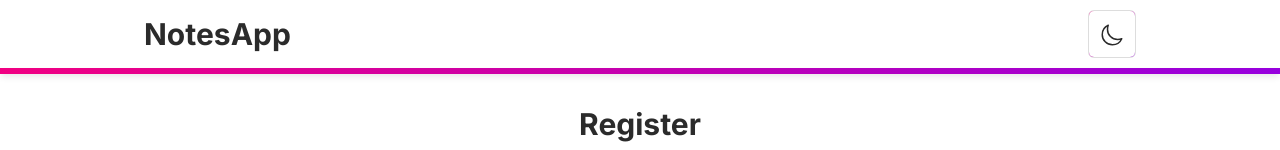
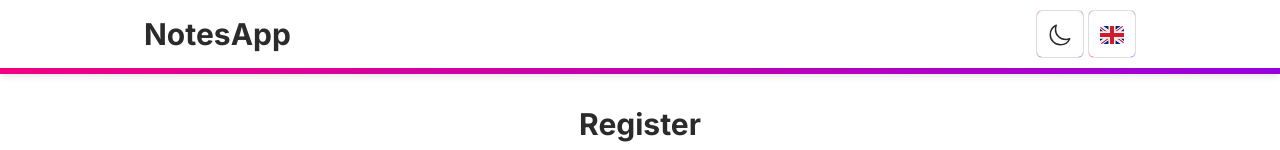
Before and after one commit to mirzaq19/notes-dcd, a React (Vite) app: page /register in a window 1280 px wide. Shown: the top 150 px of the page. Built offline with nearby package versions, Linux system fonts and the light colour scheme.

Commit message:
feat: add switch language provider

```diff
--- /dev/null
+++ b/src/components/buttons/LocaleButton.jsx
@@ -0,0 +1,26 @@
+import PropTypes from 'prop-types'
+import ToggleButton from '@/components/buttons/ToggleButton'
+import IDFlag from '@/assets/id.svg'
+import ENFlag from '@/assets/en.svg'
+import useLocale from '@/contexts/locale'
+
+const LocaleButton = ({ className, ...rest }) => {
+  const { locale, toggleLocale } = useLocale()
+
+  return (
+    <ToggleButton
+      className={className}
+      firstEl={<img className="w-6" src={IDFlag} alt="id" />}
+      secondEl={<img className="w-6" src={ENFlag} alt="en" />}
+      onClick={toggleLocale}
+      toggleCallback={() => locale === 'id'}
+      {...rest}
+    />
+  )
+}
+
+LocaleButton.propTypes = {
+  className: PropTypes.string,
+}
+
+export default LocaleButton
--- a/src/components/layout/Navbar.jsx
+++ b/src/components/layout/Navbar.jsx
@@ -7,6 +7,7 @@ import { useLocation } from 'react-router-dom'
 import useAuth from '@/contexts/auth'
 import { removeAccessToken } from '@/utilities/network-data'
 import toast from 'react-hot-toast'
+import LocaleButton from '@/components/buttons/LocaleButton'
 
 const Navbar = ({ className, ...rest }) => {
   const { pathname } = useLocation()
@@ -57,6 +58,7 @@ const Navbar = ({ className, ...rest }) => {
         </nav>
         <div className="flex gap-1 items-center">
           <ThemeButton />
+          <LocaleButton />
           {authState.authenticated ? (
             authState.loading ? (
               <div className="ml-3 animate-pulse h-6 w-16 bg-zinc-700 rounded-lg"></div>
--- /dev/null
+++ b/src/components/provider/LocaleProvider.jsx
@@ -0,0 +1,18 @@
+import { useState } from 'react'
+import { LocaleContext } from '@/contexts/locale'
+
+const LocaleProvider = ({ children }) => {
+  const [locale, setLocale] = useState('id')
+
+  const toggleLocale = () => {
+    setLocale((prev) => (prev === 'id' ? 'en' : 'id'))
+  }
+
+  return (
+    <LocaleContext.Provider value={{ locale, toggleLocale }}>
+      {children}
+    </LocaleContext.Provider>
+  )
+}
+
+export default LocaleProvider
--- /dev/null
+++ b/src/contexts/locale.js
@@ -0,0 +1,10 @@
+import { createContext, useContext } from 'react'
+
+export const LocaleContext = createContext({
+  locale: 'id',
+  toggleLocale: () => {},
+})
+
+export default function useLocale() {
+  return useContext(LocaleContext)
+}
--- a/src/main.jsx
+++ b/src/main.jsx
@@ -5,13 +5,16 @@ import { BrowserRouter as Router } from 'react-router-dom'
 import '@/styles/globals.css'
 import ThemeProvider from '@/components/provider/ThemeProvider.jsx'
 import AuthProvider from './components/provider/AuthProvider.jsx'
+import LocaleProvider from './components/provider/LocaleProvider.jsx'
 
 ReactDOM.createRoot(document.getElementById('root')).render(
   <React.StrictMode>
     <Router>
       <AuthProvider>
         <ThemeProvider>
-          <App />
+          <LocaleProvider>
+            <App />
+          </LocaleProvider>
         </ThemeProvider>
       </AuthProvider>
     </Router>
```
Also changed, not shown: src/assets/en.svg (added), src/assets/id.svg (added).
